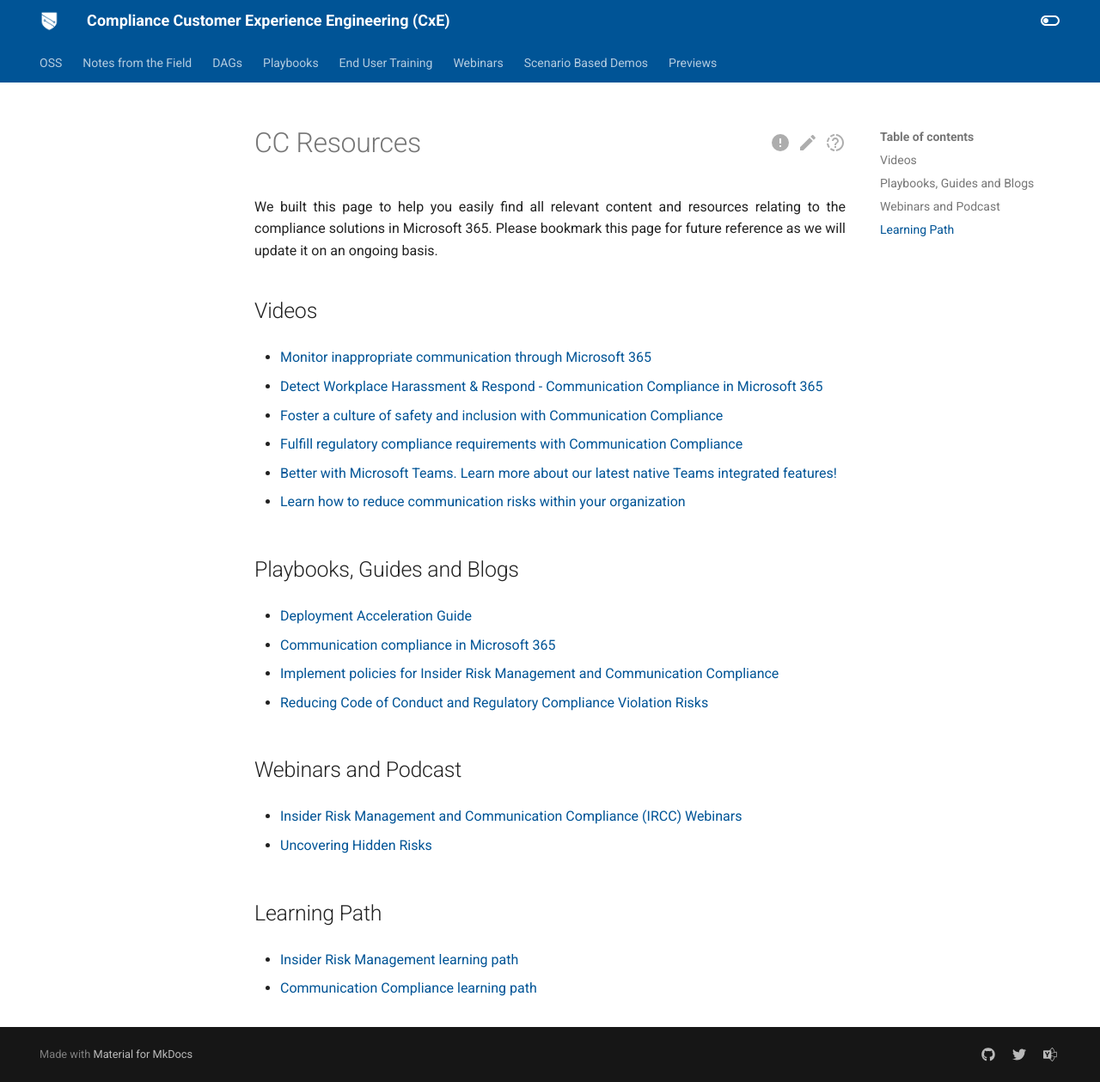
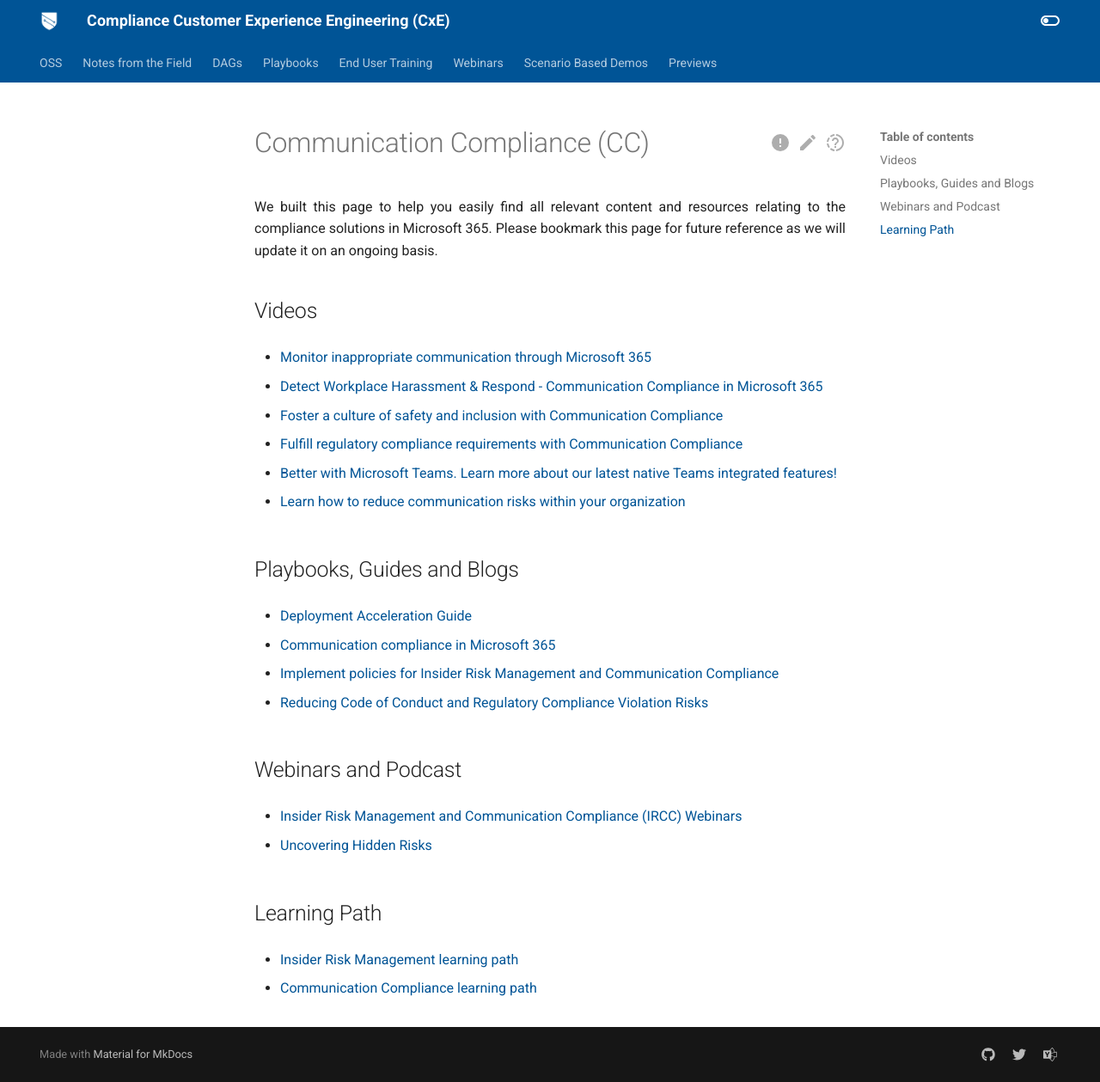
Before and after one commit to microsoft/ComplianceCxE, an MkDocs documentation site: the page built from docs/resources/cc.md, in a window 1280 px wide and 1259 px high. Shown: the whole window at 86% size. Built offline with MkDocs 1.6.1 and Material for MkDocs 9.7.7, drawn with Linux system fonts in a browser that asks for light colours; comment, search, counter and statistics services are not loaded; old or Windows-style settings are respelled for this version of MkDocs.

Commit message:
Updated Title

```diff
--- a/docs/resources/cc.md
+++ b/docs/resources/cc.md
@@ -1,6 +1,6 @@
 ---
 layout: home
-title: CC Resources
+title: Communication Compliance (CC)
 intro: Communication Compliance Resources
 ---
 
```
